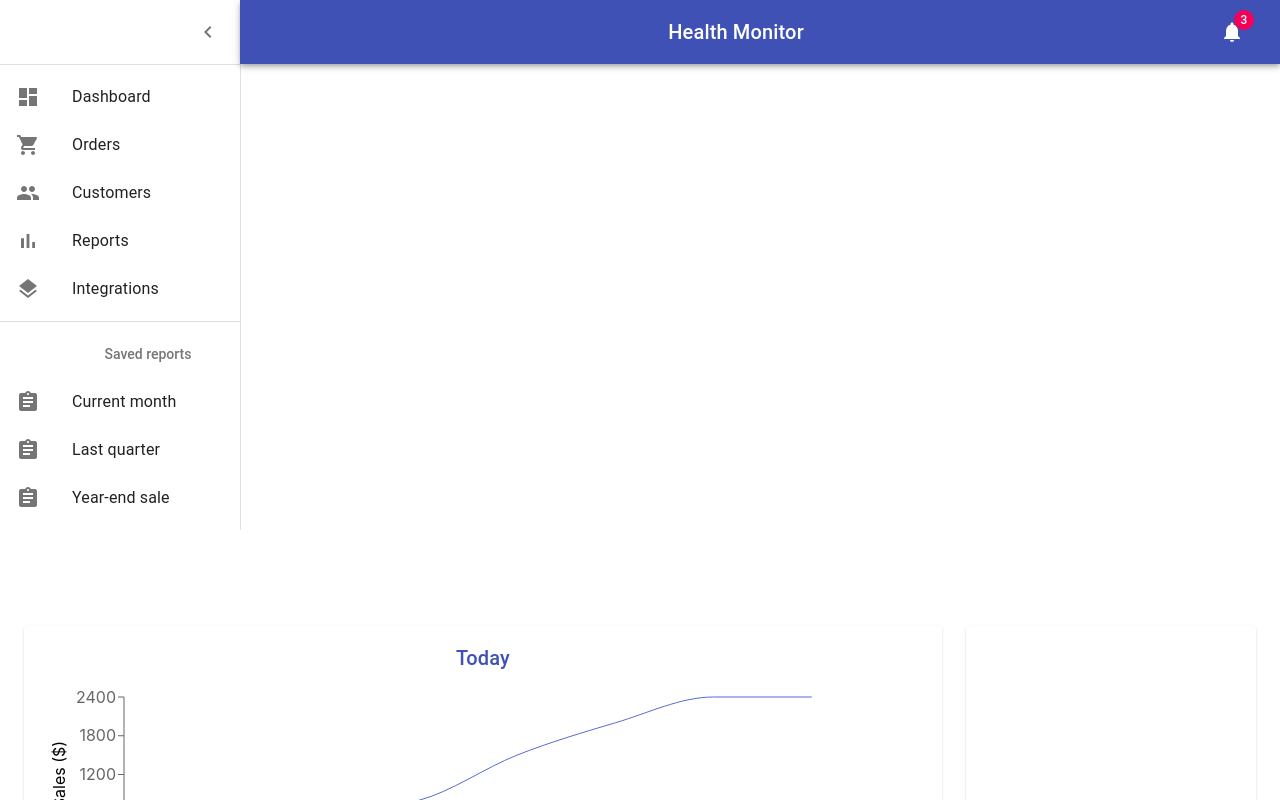
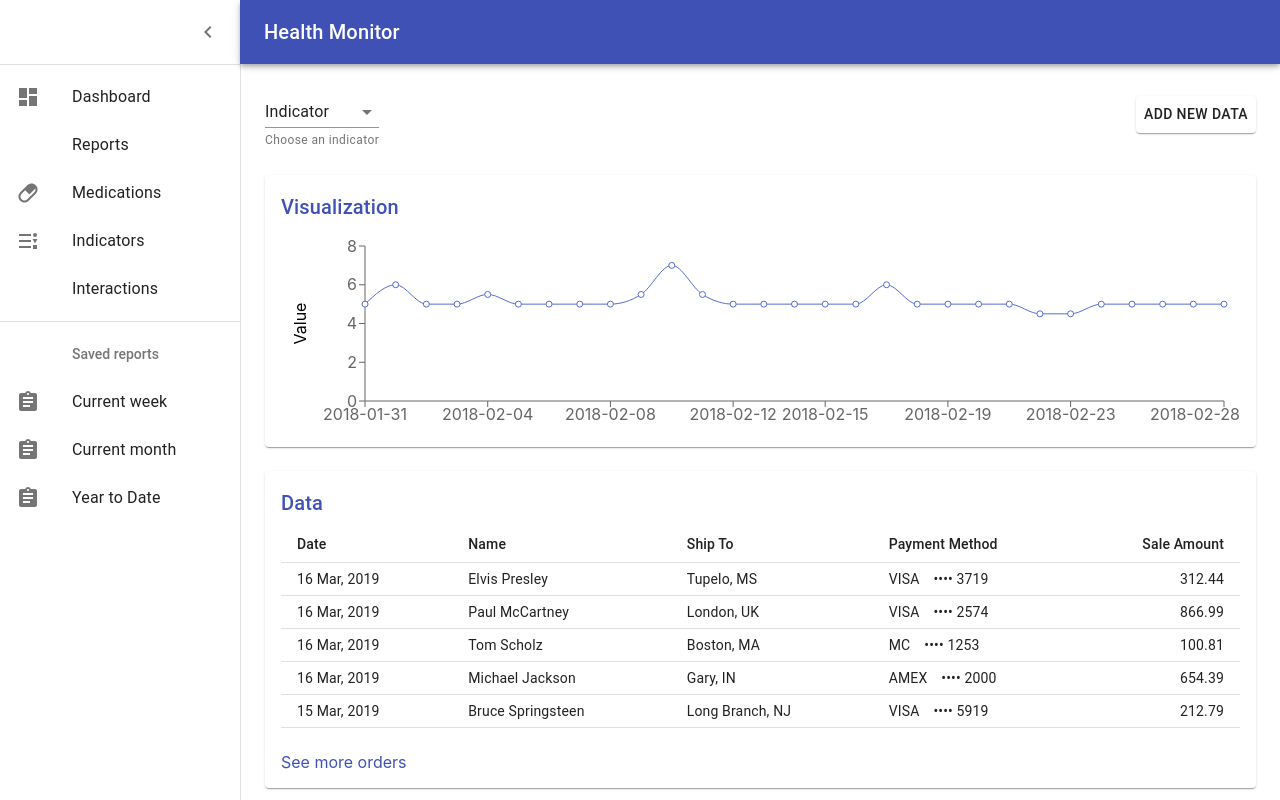
Before and after one commit to annaburlyaeva/health-monitoring-application, a React (Create React App) app in the folder FrontEnd/: page / in a window 1280 px wide. Shown: the top 800 px of the page. Built offline with nearby package versions, Linux system fonts and the light colour scheme.

Commit message:
Added icons, chart data

```diff
--- a/FrontEnd/src/App.js
+++ b/FrontEnd/src/App.js
@@ -10,7 +10,7 @@ import Badge from '@material-ui/core/Badge';
 import Container from '@material-ui/core/Container';
 import Grid from '@material-ui/core/Grid';
 import Paper from '@material-ui/core/Paper';
-import Link from '@material-ui/core/Link';
+
 import MenuIcon from '@material-ui/icons/Menu';
 import NotificationsIcon from '@material-ui/icons/Notifications';
 import Drawer from '@material-ui/core/Drawer';
@@ -22,8 +22,18 @@ import { makeStyles } from '@material-ui/core/styles';
 import Chart from './Chart';
 import Orders from './Orders';
 
-import logo from './logo.svg';
+
 import './App.css';
+import { Button } from '@material-ui/core';
+
+
+import FormControl from '@material-ui/core/FormControl';
+import FormHelperText from '@material-ui/core/FormHelperText';
+
+import NativeSelect from '@material-ui/core/NativeSelect';
+
+import Icon from '@mdi/react'
+import { mdiAccountBadgeHorizontalOutline } from '@mdi/js'
 
 const drawerWidth = 240;
 const useStyles = makeStyles(theme => ({
@@ -117,8 +127,20 @@ function App() {
   };
   const fixedHeightPaper = clsx(classes.paper, classes.fixedHeight);
 
+  const [state, setState] = React.useState({
+    age: ''
+  });
+
+
+  const handleChange = name => event => {
+    setState({
+      ...state,
+      [name]: event.target.value,
+    });
+  };
+
   return (
-    <div className="App">
+    <div className={classes.root}>
       <AppBar position="absolute"  className={clsx(classes.appBar, open && classes.appBarShift)}>
         <Toolbar className={classes.toolbar}>
           <IconButton
@@ -134,8 +156,13 @@ function App() {
             Health Monitor
           </Typography>
           <IconButton color="inherit">
-            <Badge badgeContent={3} color="secondary">
-              <NotificationsIcon />
+            <Badge>
+              <Icon path={mdiAccountBadgeHorizontalOutline}
+                size={1.5}
+                horizontal
+
+                color="rgb(255, 255, 255)"
+              />
             </Badge>
           </IconButton>
         </Toolbar>
@@ -159,22 +186,53 @@ function App() {
         <List>{secondaryListItems}</List>
       </Drawer>
 
+
+
       <main className={classes.content}>
         <div className={classes.appBarSpacer} />
         <Container maxWidth="lg" className={classes.container}>
           <Grid container spacing={3}>
+            <Grid
+              container
+              item xs={1.5}
+              direction="row"
+              justify="space-between"
+              alignItems="flex-start"
+            >
+              <FormControl className={classes.formControl}>
+                <NativeSelect
+                  className={classes.selectEmpty}
+                  value={state.age}
+                  name="age"
+                  onChange={handleChange('age')}
+                >
+                  <option value="" disabled>
+                    Indicator
+                  </option>
+                  <option value={10}>Indicator 1</option>
+                  <option value={20}>Indicator 2</option>
+                  <option value={30}>Indicator 3</option>
+                </NativeSelect>
+                <FormHelperText>Choose an indicator</FormHelperText>
+              </FormControl>
+
+              <Paper>
+                <Button>ADD NEW DATA</Button>
+              </Paper>
+
+            </Grid>
             {/* Chart */}
-            <Grid item xs={12} md={8} lg={9}>
+            <Grid item xs={12}>
               <Paper className={fixedHeightPaper}>
                 <Chart />
               </Paper>
             </Grid>
-            {/* Recent Deposits */}
+            {/* Recent Deposits
             <Grid item xs={12} md={4} lg={3}>
               <Paper className={fixedHeightPaper}>
-              {/*<Deposits />*/}
+              {/*<Deposits />
               </Paper>
-            </Grid>
+            </Grid> */}
             {/* Recent Orders */}
             <Grid item xs={12}>
               <Paper className={classes.paper}>
--- a/FrontEnd/src/Chart.js
+++ b/FrontEnd/src/Chart.js
@@ -2,27 +2,49 @@ import React from 'react';
 import { LineChart, Line, XAxis, YAxis, Label, ResponsiveContainer } from 'recharts';
 import Title from './Title';
 
-// Generate Sales Data
-function createData(time, amount) {
-  return { time, amount };
+// Generate Data
+function createData(date, value) {
+  return { date, value };
 }
 
 const data = [
-  createData('00:00', 0),
-  createData('03:00', 300),
-  createData('06:00', 600),
-  createData('09:00', 800),
-  createData('12:00', 1500),
-  createData('15:00', 2000),
-  createData('18:00', 2400),
-  createData('21:00', 2400),
-  createData('24:00', undefined),
+  createData("2018-01-31", 5),
+  createData("2018-02-01", 6),
+  createData("2018-02-02", 5),
+  createData("2018-02-03", 5),
+  createData("2018-02-04", 5.5),
+  createData("2018-02-05", 5),
+  createData("2018-02-06", 5),
+  createData("2018-02-07", 5),
+  createData("2018-02-08", 5),
+  createData("2018-02-09", 5.5),
+  createData("2018-02-10", 7),
+  createData("2018-02-11", 5.5),
+  createData("2018-02-12", 5),
+  createData("2018-02-13", 5),
+  createData("2018-02-14", 5),
+  createData("2018-02-15", 5),
+  createData("2018-02-16", 5),
+  createData("2018-02-17", 6),
+  createData("2018-02-18", 5),
+  createData("2018-02-19", 5),
+  createData("2018-02-20", 5),
+  createData("2018-02-21", 5),
+  createData("2018-02-22", 4.5),
+  createData("2018-02-23", 4.5),
+  createData("2018-02-24", 5),
+  createData("2018-02-25", 5),
+  createData("2018-02-26", 5),
+  createData("2018-02-27", 5),
+  createData("2018-02-28", 5) ,
 ];
+
+
 
 export default function Chart() {
   return (
     <React.Fragment>
-      <Title>Today</Title>
+      <Title>Visualization</Title>
       <ResponsiveContainer>
         <LineChart
           data={data}
@@ -33,13 +55,18 @@ export default function Chart() {
             left: 24,
           }}
         >
-          <XAxis dataKey="time" />
+          <XAxis dataKey="date">
+            {/* <Label angle={0} position="center" style={{ textAnchor: 'middle' }}>
+              Date
+            </Label> */}
+          </XAxis>
+
           <YAxis>
             <Label angle={270} position="left" style={{ textAnchor: 'middle' }}>
-              Sales ($)
+              Value
             </Label>
           </YAxis>
-          <Line type="monotone" dataKey="amount" stroke="#556CD6" dot={false} />
+          <Line type="monotone" dataKey="value" stroke="#556CD6" dot={true} />
         </LineChart>
       </ResponsiveContainer>
     </React.Fragment>
--- a/FrontEnd/src/Orders.js
+++ b/FrontEnd/src/Orders.js
@@ -33,7 +33,7 @@ export default function Orders() {
   const classes = useStyles();
   return (
     <React.Fragment>
-      <Title>Recent Orders</Title>
+      <Title>Data</Title>
       <Table size="small">
         <TableHead>
           <TableRow>
--- a/FrontEnd/src/listItems.js
+++ b/FrontEnd/src/listItems.js
@@ -4,11 +4,14 @@ import ListItemIcon from '@material-ui/core/ListItemIcon';
 import ListItemText from '@material-ui/core/ListItemText';
 import ListSubheader from '@material-ui/core/ListSubheader';
 import DashboardIcon from '@material-ui/icons/Dashboard';
-import ShoppingCartIcon from '@material-ui/icons/ShoppingCart';
-import PeopleIcon from '@material-ui/icons/People';
-import BarChartIcon from '@material-ui/icons/BarChart';
-import LayersIcon from '@material-ui/icons/Layers';
 import AssignmentIcon from '@material-ui/icons/Assignment';
+
+import Icon from '@mdi/react'
+import { mdiFileDocumentBoxMultipleOutline } from '@mdi/js'
+import { mdiPill } from '@mdi/js'
+import { mdiFormatListBulletedType } from '@mdi/js'
+import { mdiFlattr } from '@mdi/js'
+
 
 export const mainListItems = (
   <div>
@@ -16,31 +19,51 @@ export const mainListItems = (
       <ListItemIcon>
         <DashboardIcon />
       </ListItemIcon>
-      <ListItemText primary="Dashboard" />
+    <ListItemText primary="Dashboard" />
     </ListItem>
     <ListItem button>
       <ListItemIcon>
-        <ShoppingCartIcon />
-      </ListItemIcon>
-      <ListItemText primary="Orders" />
-    </ListItem>
-    <ListItem button>
-      <ListItemIcon>
-        <PeopleIcon />
-      </ListItemIcon>
-      <ListItemText primary="Customers" />
-    </ListItem>
-    <ListItem button>
-      <ListItemIcon>
-        <BarChartIcon />
+        <Icon path={mdiFileDocumentBoxMultipleOutline}
+          size={1}
+          horizontal
+          vertical
+          color="rgba(0, 0, 0, 0.54)"
+          />
       </ListItemIcon>
       <ListItemText primary="Reports" />
     </ListItem>
     <ListItem button>
       <ListItemIcon>
-        <LayersIcon />
+        <Icon path={mdiPill}
+            size={1}
+            horizontal
+            vertical
+            color="rgba(0, 0, 0, 0.54)"
+        />
       </ListItemIcon>
-      <ListItemText primary="Integrations" />
+      <ListItemText primary="Medications" />
+    </ListItem>
+    <ListItem button>
+      <ListItemIcon>
+        <Icon path={mdiFormatListBulletedType}
+            size={1}
+            horizontal
+            vertical
+            color="rgba(0, 0, 0, 0.54)"
+        />
+      </ListItemIcon>
+      <ListItemText primary="Indicators" />
+    </ListItem>
+    <ListItem button>
+      <ListItemIcon>
+        <Icon path={mdiFlattr}
+            size={1}
+            horizontal
+            vertical
+            color="rgba(0, 0, 0, 0.54)"
+        />
+      </ListItemIcon>
+      <ListItemText primary="Interactions" />
     </ListItem>
   </div>
 );
@@ -52,19 +75,19 @@ export const secondaryListItems = (
       <ListItemIcon>
         <AssignmentIcon />
       </ListItemIcon>
+      <ListItemText primary="Current week" />
+    </ListItem>
+    <ListItem button>
+      <ListItemIcon>
+        <AssignmentIcon />
+      </ListItemIcon>
       <ListItemText primary="Current month" />
     </ListItem>
     <ListItem button>
       <ListItemIcon>
         <AssignmentIcon />
       </ListItemIcon>
-      <ListItemText primary="Last quarter" />
-    </ListItem>
-    <ListItem button>
-      <ListItemIcon>
-        <AssignmentIcon />
-      </ListItemIcon>
-      <ListItemText primary="Year-end sale" />
+      <ListItemText primary="Year to Date" />
     </ListItem>
   </div>
 );
```
